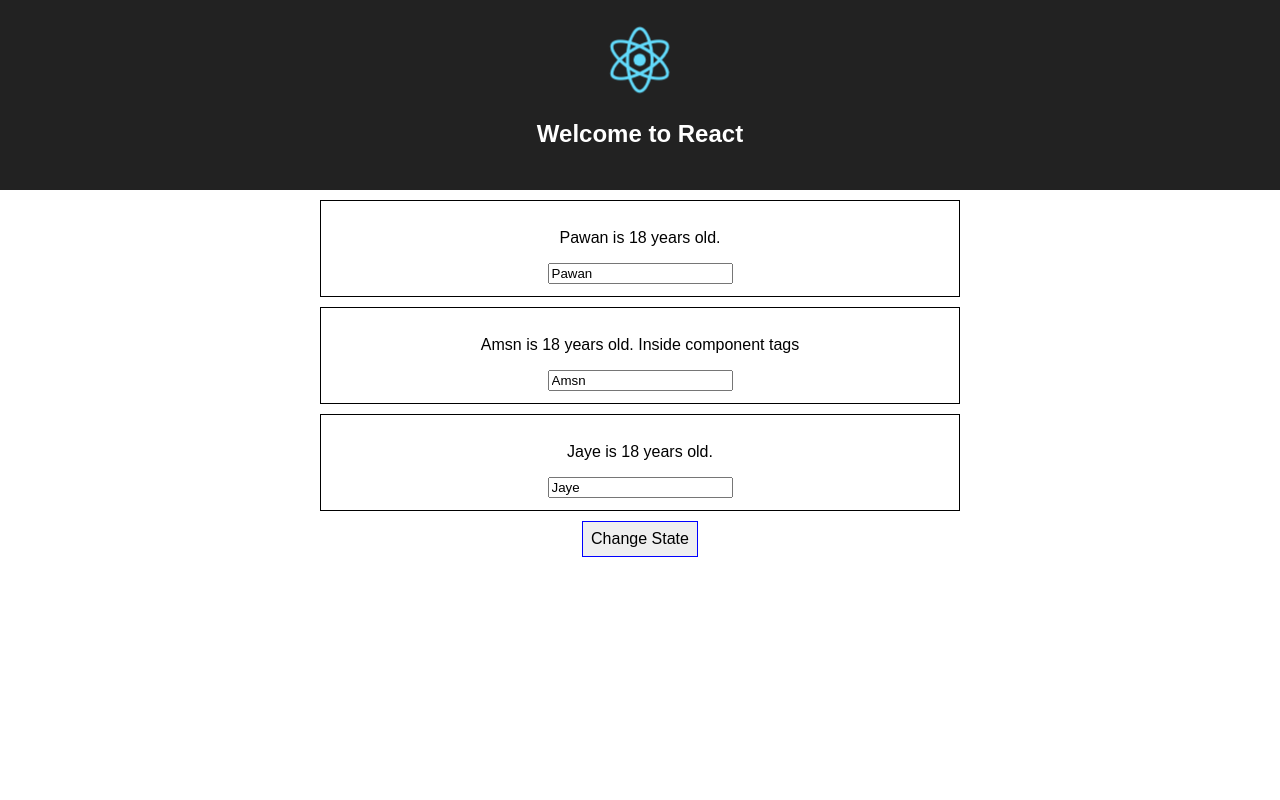
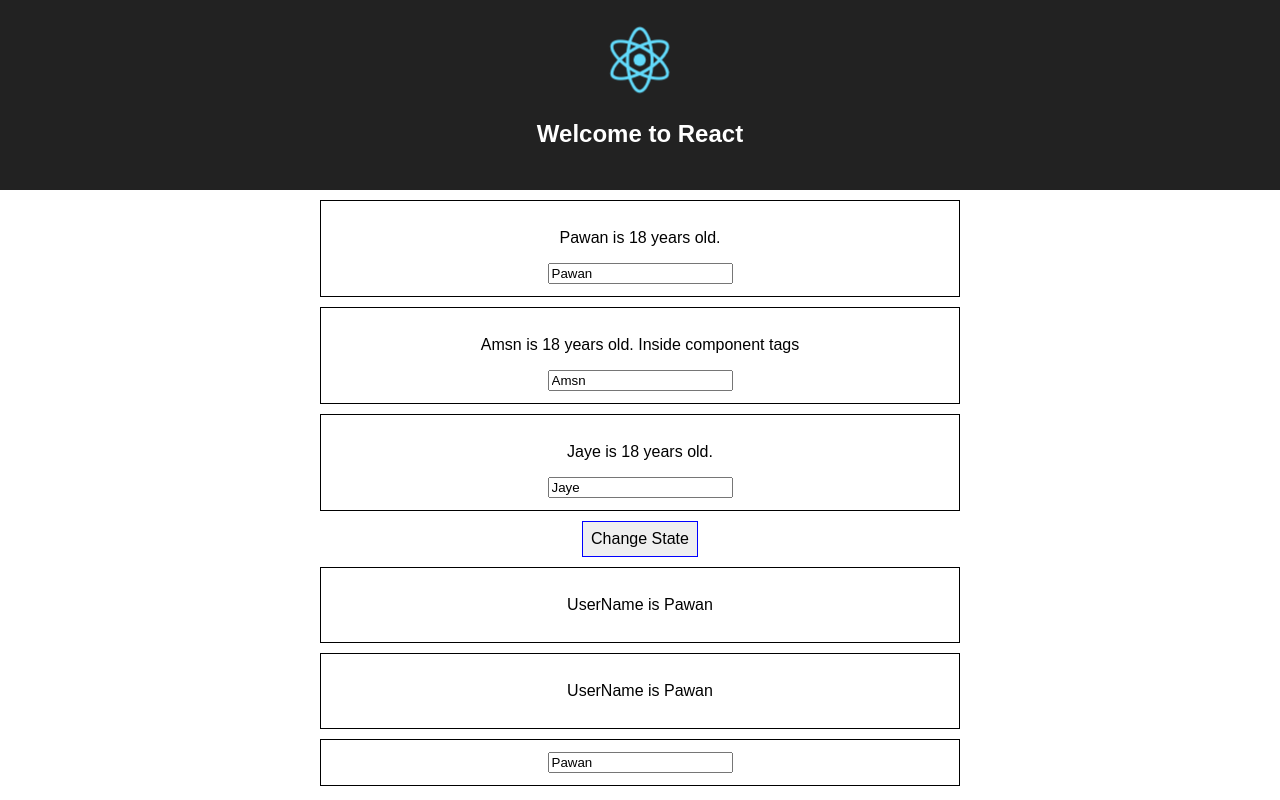
Before and after one commit to iampawands/react-complete-guide-1, a React (Create React App) app: page / in a window 1280 px wide. Built offline with nearby package versions, Linux system fonts and the light colour scheme.

Commit message:
Assignment 1 completed upto 51

```diff
--- a/src/App.js
+++ b/src/App.js
@@ -1,13 +1,16 @@
 import React, { Component } from 'react';
 import logo from './logo.svg';
 import './App.css';
-import Person from './Person/Person.js';
+import Person from './Person/Person';
+import UserOutput from './UserOutput/UserOutput'
+import UserInput from './UserInput/UserInput'
 class App extends Component {
   state = {
     persons : [{name:'Pawan',age:18},
     {name:'Amsn',age:18},
     {name:'Jaye',age:18}
-    ]
+    ],
+    userName:'Pawan'
   }
 
   changeState = (newName) => {
@@ -27,6 +30,12 @@ class App extends Component {
     {name:'Jayeaa',age:22}
     ]
   });
+  }
+
+  userNameChangeTextHandler = (event) => {
+    this.setState({
+      userName:event.target.value
+    });
   }
 
   render() {
@@ -53,8 +62,10 @@ class App extends Component {
         textChange={this.changeTextHandler}
         >Inside component tags</Person>
         <Person name={this.state.persons[2].name} Age={this.state.persons[2].age}/>
-
         <button style={style} onClick={this.changeState.bind(this,"xyz")}>Change State</button>
+        <UserOutput userName={this.state.userName}/>
+        <UserOutput userName={this.state.userName}/>
+        <UserInput userNameChanged={this.userNameChangeTextHandler} userName={this.state.userName}/>
       </div>
     );
   }
--- /dev/null
+++ b/src/UserInput/UserInput.css
@@ -0,0 +1,8 @@
+.UserInput{
+     width: 50%;
+  padding: 12px 20px;
+  margin: 10px auto;
+  box-sizing: border-box;
+  border: 1px solid black;
+  text-align: center;
+}
--- /dev/null
+++ b/src/UserInput/UserInput.js
@@ -0,0 +1,11 @@
+import React from 'react';
+import './UserInput.css'
+const userInput = (props) => {
+    return (
+        <div className='UserInput'>
+        <input type="text" onChange={props.userNameChanged} value={props.userName}/>
+        </div>
+    );
+}
+
+export default userInput;
--- /dev/null
+++ b/src/UserOutput/UserOutput.css
@@ -0,0 +1,8 @@
+.UserOutput{
+     width: 50%;
+  padding: 12px 20px;
+  margin: 10px auto;
+  box-sizing: border-box;
+  border: 1px solid black;
+  text-align: center;
+}
--- /dev/null
+++ b/src/UserOutput/UserOutput.js
@@ -0,0 +1,12 @@
+import React from 'react';
+import './UserOutput.css'
+
+const userOutput = (props) => {
+    return (
+        <div className='UserOutput'>
+        <p>UserName is {props.userName}</p>
+        </div>
+    );
+}
+
+export default userOutput;
```
